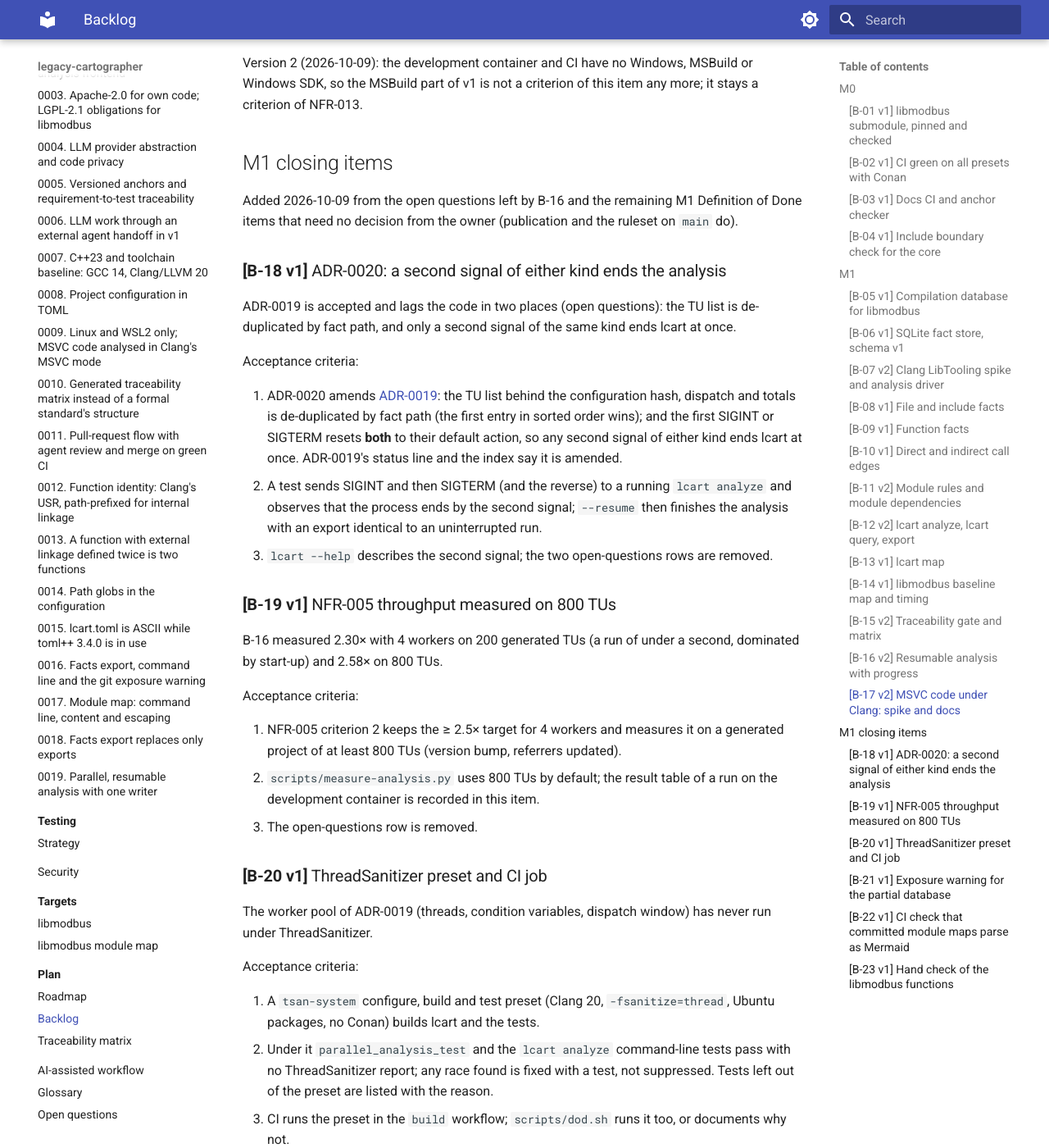
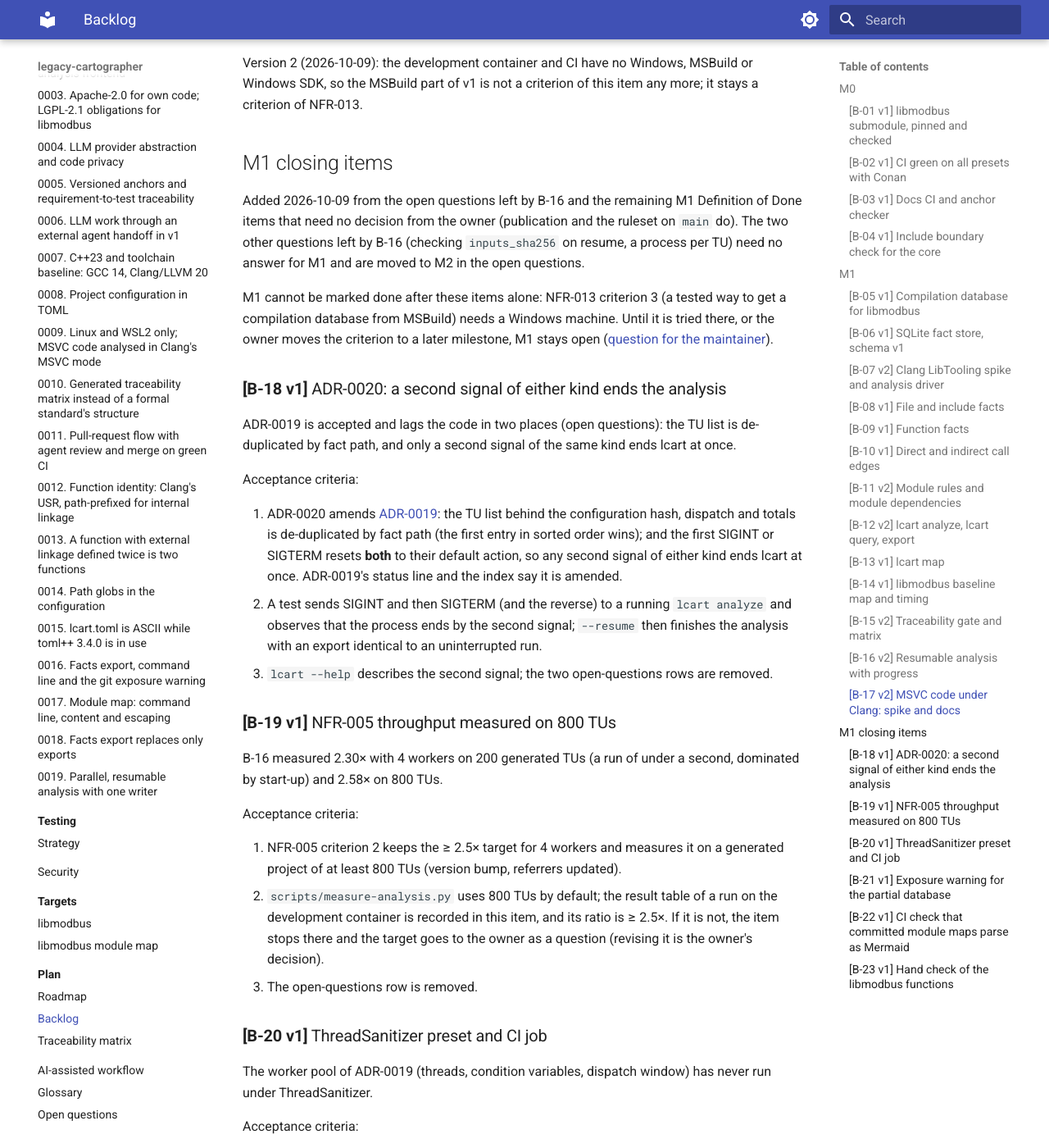
Before and after one commit to Tomek52/legacy-cartographer, an MkDocs documentation site: the page built from docs/plan/backlog.md, in a window 1280 px wide and 1400 px high, scrolled down 11275 px. Shown: the whole window at 82% size. Built offline with MkDocs 1.6.1 and Material for MkDocs 9.7.7, drawn with Linux system fonts in a browser that asks for light colours; some of the changed text lies outside the part shown.

Commit message:
docs(plan): answer the review of the M1 closing items
M1 stays open until NFR-013 criterion 3 is tried on Windows or moved,
which is now a question for the maintainer; NFR-013 and the open
questions no longer name B-17 for the MSBuild part. B-19 requires the
recorded ratio to meet the target, B-22 names the browser-free parsing
question it answers, and the two other B-16 questions move to M2.

Backlog: B-17, B-19, B-22

Co-Authored-By: Claude Opus 5.5 <noreply@anthropic.com>
Claude-Session: https://claude.ai/code/session_01Sn6UD6WxmmXBAgKToBQUdD

```diff
--- a/docs/plan/backlog.md
+++ b/docs/plan/backlog.md
@@ -507,7 +507,15 @@ this item any more; it stays a criterion of NFR-013.
 
 Added 2026-10-09 from the open questions left by B-16 and the remaining
 M1 Definition of Done items that need no decision from the owner
-(publication and the ruleset on `main` do).
+(publication and the ruleset on `main` do). The two other questions left
+by B-16 (checking `inputs_sha256` on resume, a process per TU) need no
+answer for M1 and are moved to M2 in the open questions.
+
+M1 cannot be marked done after these items alone: NFR-013 criterion 3 (a
+tested way to get a compilation database from MSBuild) needs a Windows
+machine. Until it is tried there, or the owner moves the criterion to a
+later milestone, M1 stays open
+([question for the maintainer](../open-questions.md#questions-for-the-maintainer)).
 
 ### <a id="b18-second-signal-of-either-kind-v1"></a>**[B-18 v1]** ADR-0020: a second signal of either kind ends the analysis
 
@@ -541,7 +549,9 @@ Acceptance criteria:
    it on a generated project of at least 800 TUs (version bump, referrers
    updated).
 2. `scripts/measure-analysis.py` uses 800 TUs by default; the result table
-   of a run on the development container is recorded in this item.
+   of a run on the development container is recorded in this item, and its
+   ratio is ≥ 2.5×. If it is not, the item stops there and the target goes
+   to the owner as a question (revising it is the owner's decision).
 3. The open-questions row is removed.
 
 ### <a id="b20-threadsanitizer-preset-v1"></a>**[B-20 v1]** ThreadSanitizer preset and CI job
@@ -585,7 +595,10 @@ Acceptance criteria:
 1. A script parses every Mermaid block of the committed libmodbus map
    ([libmodbus map](../targets/libmodbus-map.md)) and of the module map
    golden files with Mermaid itself, pinned by version and lock file, with
-   no browser and no network beyond installing the pinned packages.
+   no browser and no network beyond installing the pinned packages. This
+   also answers the open question on parsing Mermaid without a browser
+   (FR-008); if that turns out to be impossible, the item records why and
+   stops, and the check stays manual.
 2. It fails, naming the file and Mermaid's error, on a deliberately broken
    diagram (a test of the script).
 3. CI runs it; the `TODO: verify` row for the CI Mermaid check is removed.
```
Also changed, not shown: docs/open-questions.md (+7 -4 lines), docs/specs/requirements.md (+2 -1 lines).
